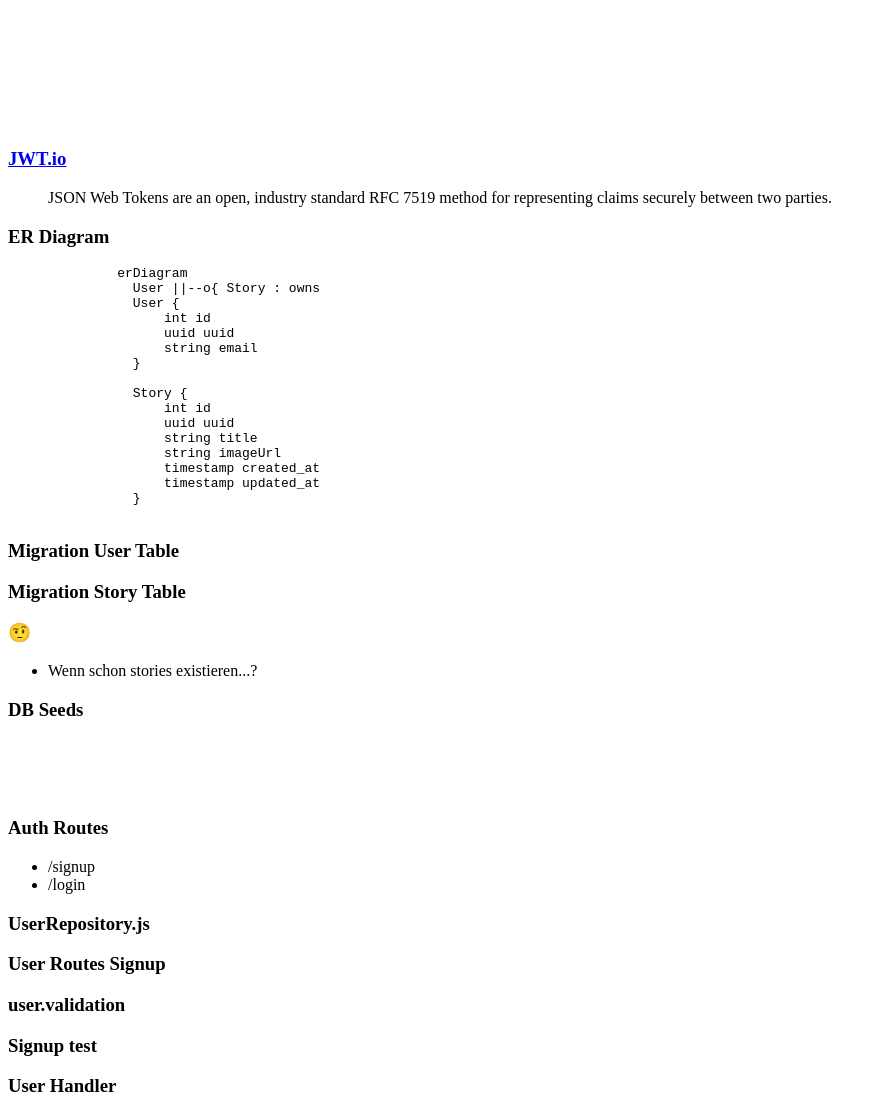
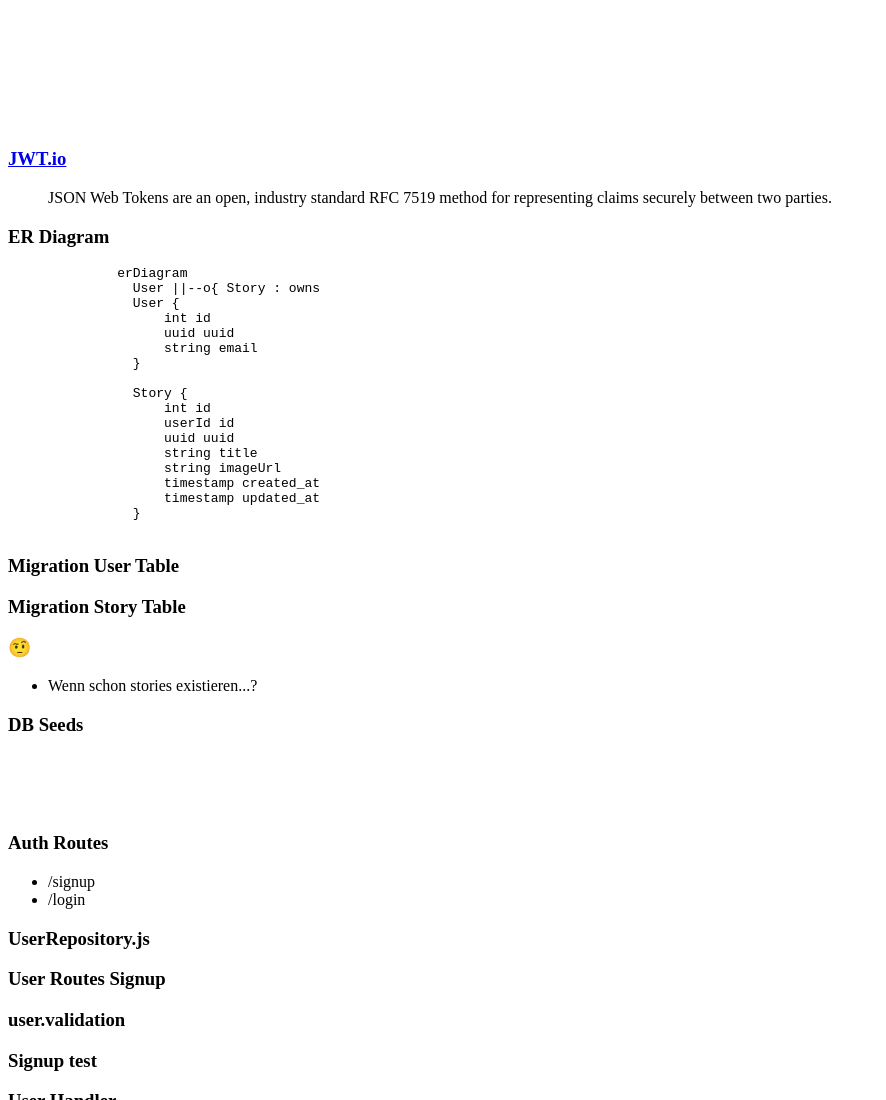
Before and after one commit to maciossek/hft-vl-passportjs, a website built with webpack: page docs/index.html in a window 1280 px wide. Shown: the top 1100 px of the page, without its empty margins (0-886 px from the left). Built offline with nearby package versions, Linux system fonts and the light colour scheme; a script that the page names is missing; what reveal.js would draw is missing.

Commit message:
Add missing userId in ER Diagram

```diff
--- a/docs/index.html
+++ b/docs/index.html
@@ -49,6 +49,7 @@
 
                 Story {
                     int id
+                    userId id
                     uuid uuid
                     string title
                     string imageUrl
```
Also changed, not shown: index.html (+1 -0 lines).
